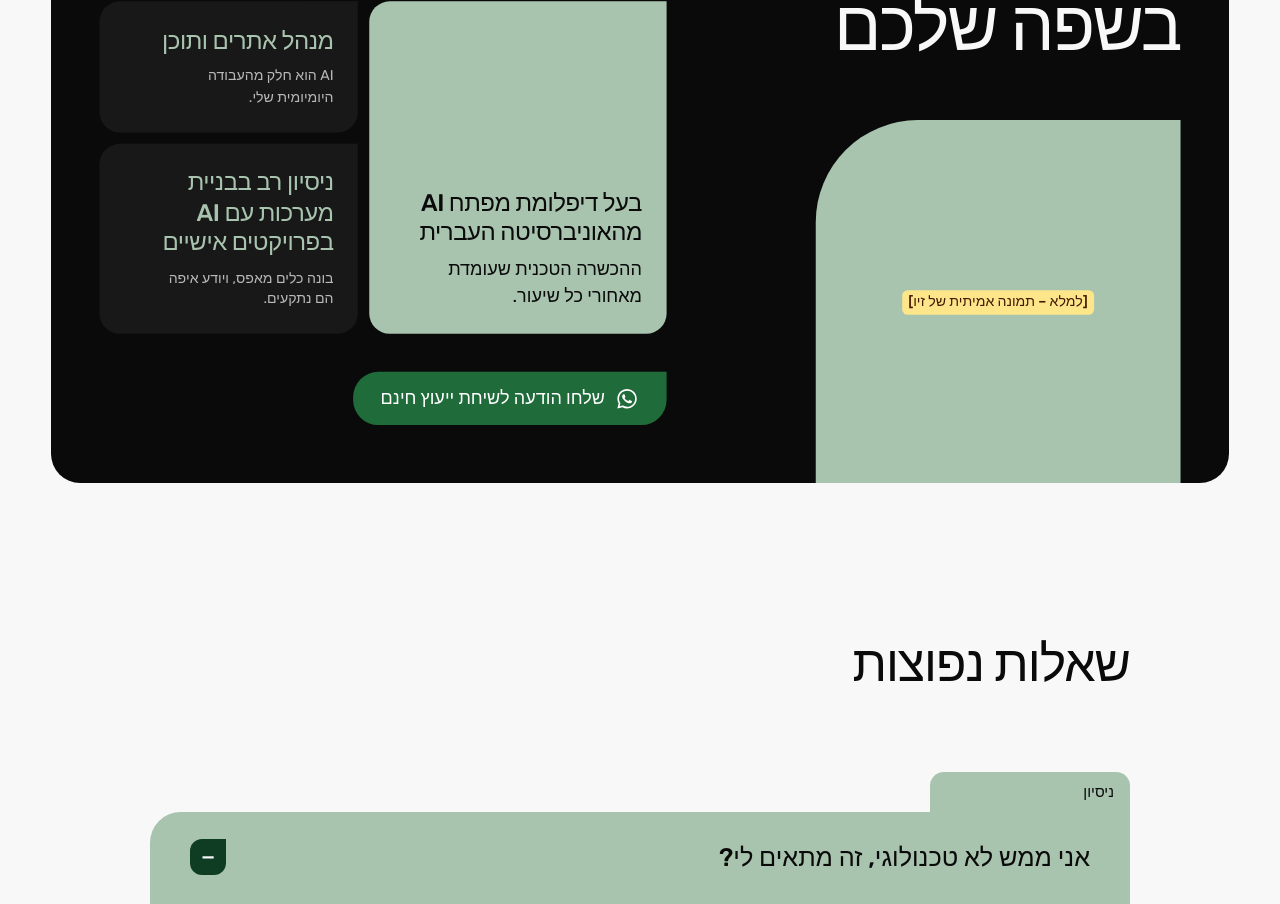
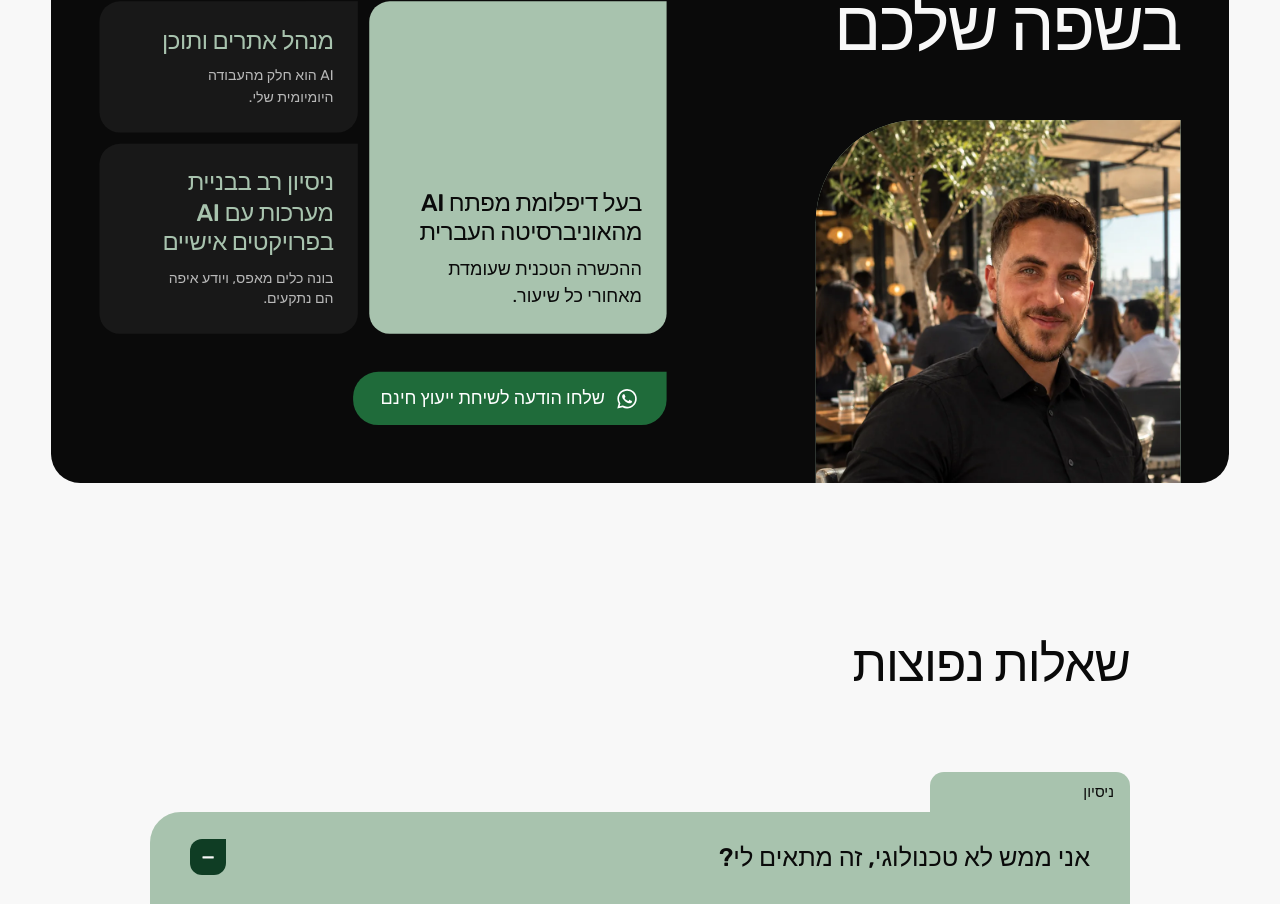
Before and after one commit to zivwais-ux/newlandingpage, a Next.js app: page / in a window 1280 px wide. Shown: the part 5560-6464 px from the top of the page. Built offline with nearby package versions, Linux system fonts and the light colour scheme.

Commit message:
About: Ziv's real photo in the portrait frame
Co-Authored-By: Claude Opus 5.5 <noreply@anthropic.com>
Claude-Session: https://claude.ai/code/session_01CxSbXAaRijqR2YgNxPE3Ha

```diff
--- a/src/app/globals.css
+++ b/src/app/globals.css
@@ -1687,6 +1687,15 @@ p {
   width: 100%;
   height: 100%;
   object-fit: cover;
+}
+/* the real photo fills the frame edge to edge, framed on the face */
+.about__portrait--photo {
+  padding: 0;
+}
+.about__portrait--photo img {
+  height: auto;
+  aspect-ratio: 1;
+  object-position: 62% 32%;
 }
 .about__main {
   display: grid;
--- a/src/components/sections/About.tsx
+++ b/src/components/sections/About.tsx
@@ -10,10 +10,10 @@ export function About() {
         <h2 id="about-title" data-reveal>
           {about.title}
         </h2>
-        <div className="about__portrait" data-reveal>
+        <div className={`about__portrait${about.photoSrc ? " about__portrait--photo" : ""}`} data-reveal>
           {about.photoSrc ? (
             // eslint-disable-next-line @next/next/no-img-element
-            <img src={about.photoSrc} alt={about.photoAlt} loading="lazy" />
+            <img src={about.photoSrc} alt={about.photoAlt} width={900} height={1477} loading="lazy" />
           ) : (
             <Fill value="[למלא – תמונה אמיתית של זיו]" />
           )}
--- a/src/content/site.ts
+++ b/src/content/site.ts
@@ -185,7 +185,7 @@ export const how = {
 
 export const about = {
   title: "מבין ב-AI, מדבר בשפה שלכם",
-  photoSrc: "", // [למלא – תמונה אמיתית של זיו, למשל /img/ziv.webp]
+  photoSrc: "/img/ziv.webp",
   photoAlt: `${business.teacher}, המורה`,
   lead: `נעים להכיר, אני ${business.teacher}. אני עובד עם AI כל יום, ויודע מה הוא באמת יודע לעשות ומה לא. יושבים יחד על העסק שלכם, בקצב שלכם ובמילים פשוטות.`,
   credentials: [
--- a/tests/images-baseline.json
+++ b/tests/images-baseline.json
@@ -5,7 +5,8 @@
     "lesson.webp": "54eeb226863b229647cf16581cc638c105fbe4fb035fbf5a0709657ff0ce116b",
     "notebook.webp": "ccc93c9b32d483ce5d526409042038b73a83a8fc460321b1d7c1b84e17a46f4e",
     "on-your-own.webp": "4c6006f899311a0b5e72ef6414e61c3c0c12460bbdcb9e86b4ddad77bed3000f",
-    "screen.webp": "969f910d4642b144d214b31100e90006b1c5e2cf640689a0a89bb610c1f714a0"
+    "screen.webp": "969f910d4642b144d214b31100e90006b1c5e2cf640689a0a89bb610c1f714a0",
+    "ziv.webp": "a23e60bc97fd3cfb34a298a9f40d2cf3e0c05b20359f5f400ac75a4c104694ea"
   },
   "onPage": {
     "390": [
@@ -23,6 +24,11 @@
         "file": "/img/on-your-own.webp",
         "alt": "אדם עובד לבד מול מחשב נייד עם תהליך אוטומציה על המסך, ולידו מחברת עם הצעדים הבאים",
         "section": "how"
+      },
+      {
+        "file": "/img/ziv.webp",
+        "alt": "זיו, המורה",
+        "section": "about"
       }
     ],
     "1440": [
@@ -40,6 +46,11 @@
         "file": "/img/on-your-own.webp",
         "alt": "אדם עובד לבד מול מחשב נייד עם תהליך אוטומציה על המסך, ולידו מחברת עם הצעדים הבאים",
         "section": "how"
+      },
+      {
+        "file": "/img/ziv.webp",
+        "alt": "זיו, המורה",
+        "section": "about"
       }
     ]
   }
```
Also changed, not shown: public/img/ziv.webp (added).
